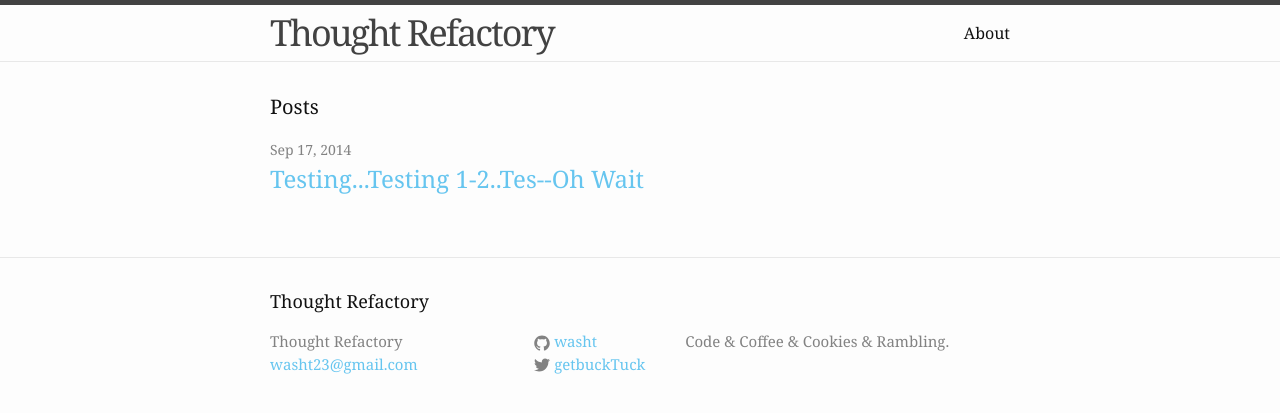
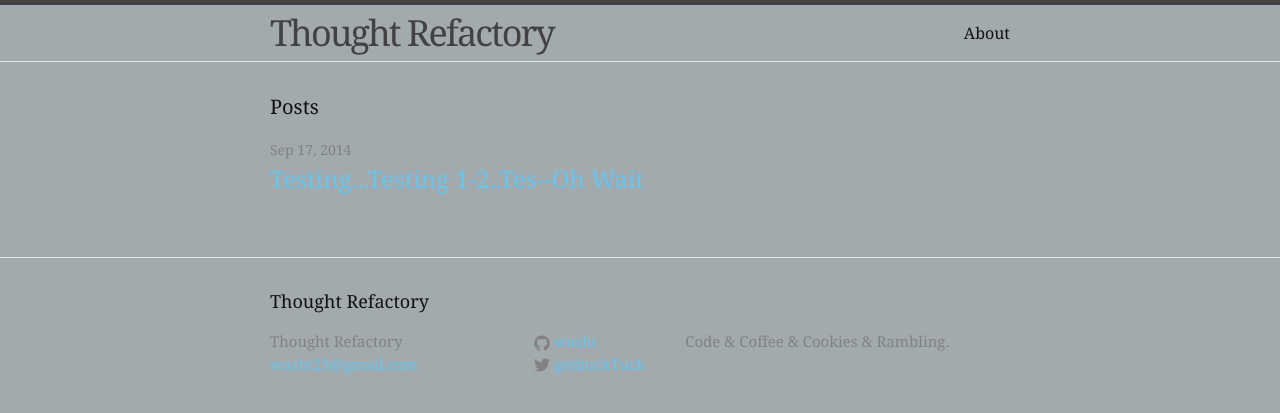
Before and after one commit to washt/washt.github.io, a Jekyll site: the page built from index.html, in a window 1280 px wide. Shown: the top 413 px of the page. Built offline with Jekyll 4.4.1, drawn with Linux system fonts in a browser that asks for light colours.

Commit message:
updated layout

```diff
--- a/css/main.scss
+++ b/css/main.scss
@@ -14,7 +14,7 @@ $base-line-height: 1.5;
 $spacing-unit:     30px;
 
 $text-color:       #111;
-$background-color: #fdfdfd;
+$background-color: #A2AAAD;
 $brand-color:      #66C5EF;
 
 $grey-color:       #828282;
```
